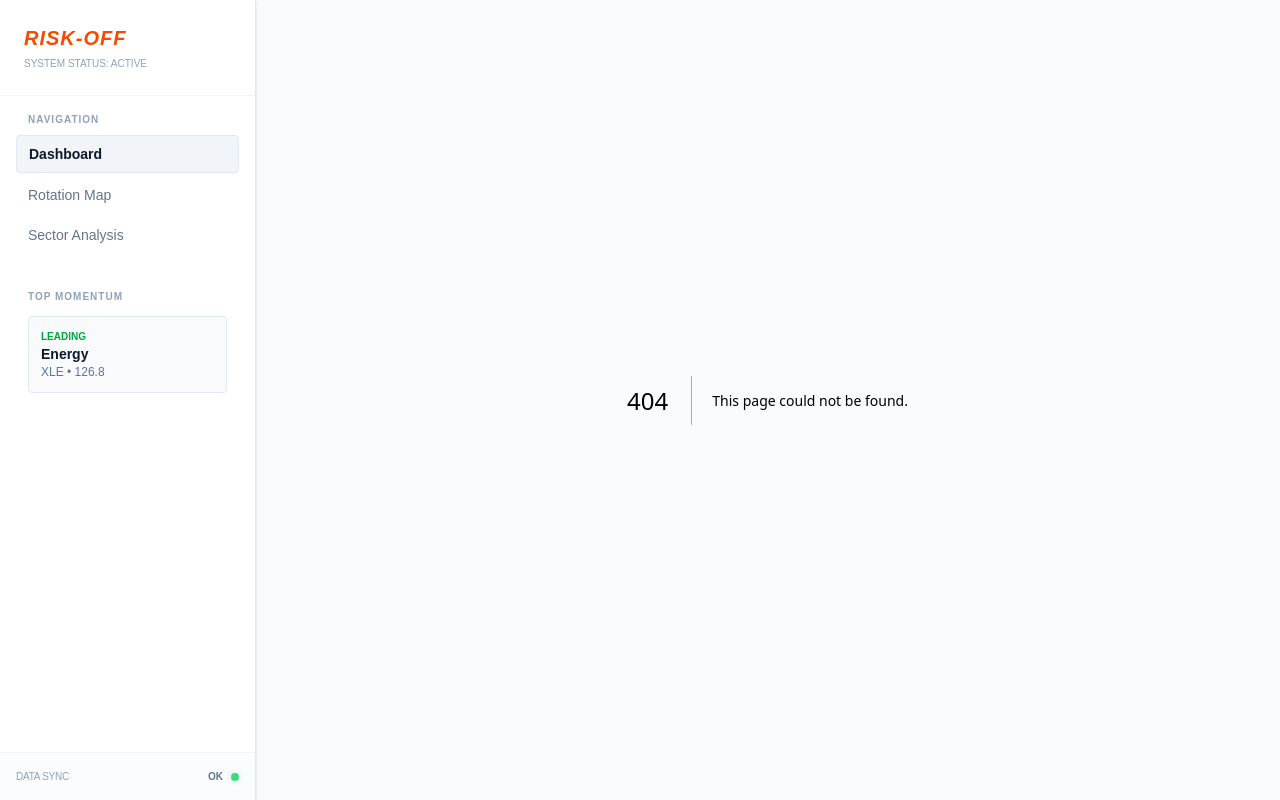
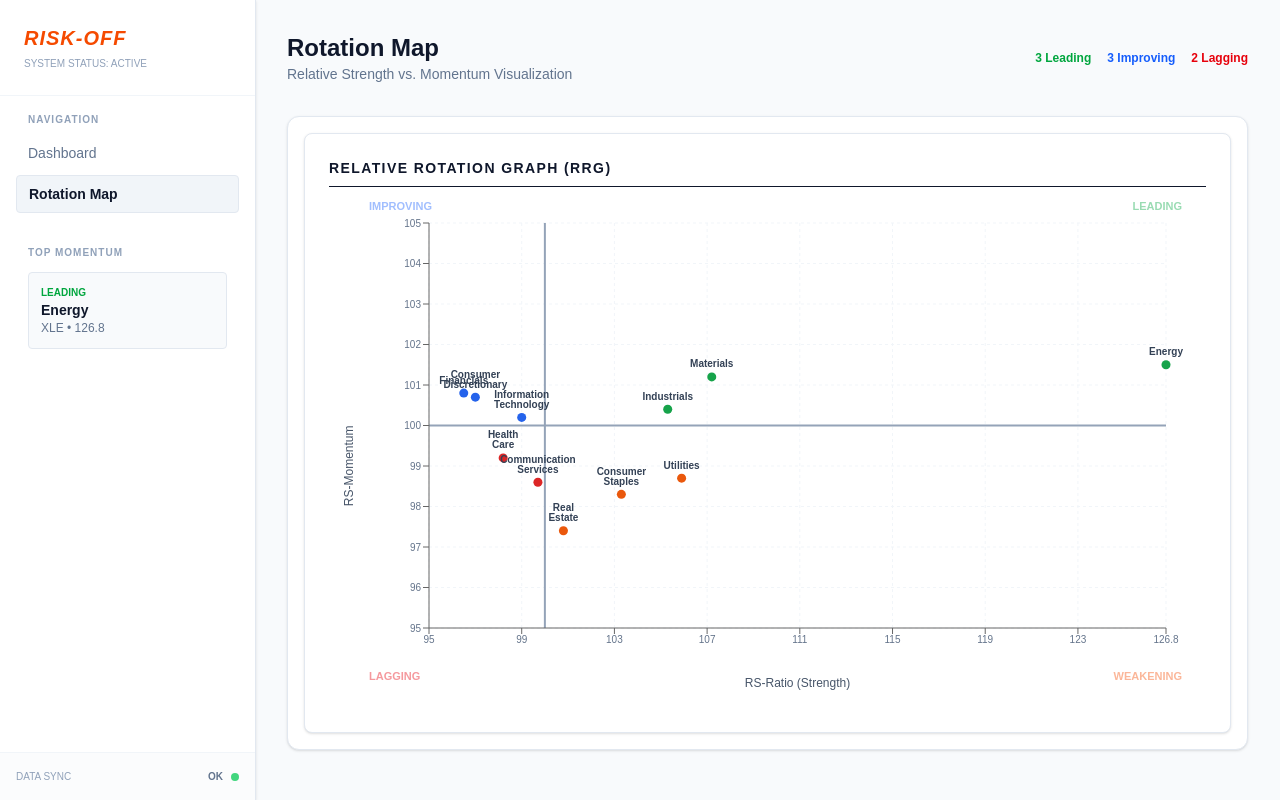
Before and after one commit to Copteez/stock-dashboard, a Next.js app: page /rotation in a window 1280 px wide. Before the commit this address had no page. Built offline with nearby package versions, Linux system fonts and the light colour scheme.

Commit message:
feat: Add RotationPage and SectorDetails components; enhance DashboardPage and Sidebar with improved functionality and styling

```diff
--- a/app/page.tsx
+++ b/app/page.tsx
@@ -1,7 +1,13 @@
-import themeData from "../data.json";
-import RotationMap from "@/components/RotationMap";
+"use client";
+
+import { useState } from "react";
+import themeData from "@/data.json";
+import SectorDetails from "@/components/SectorDetails";
 
 export default function DashboardPage() {
+  // State to track which ticker is currently expanded
+  const [selectedTicker, setSelectedTicker] = useState<string | null>(null);
+
   const counts = {
     Leading: themeData.filter((t) => t.status === "Leading").length,
     Improving: themeData.filter((t) => t.status === "Improving").length,
@@ -10,7 +16,6 @@ export default function DashboardPage() {
   };
 
   return (
-    // Main background changed to white/slate-50
     <div className="p-8 space-y-8 bg-slate-50 min-h-screen">
 
       {/* Header Section */}
@@ -27,14 +32,11 @@ export default function DashboardPage() {
         </div>
       </header>
 
-      <section>
-        <RotationMap />
-      </section>
+      {/* The Dashboard Grid */}
+      <div className="grid grid-cols-1 md:grid-cols-2 lg:grid-cols-3 gap-6 items-start">
+        {themeData.map((theme) => {
+          const isSelected = selectedTicker === theme.ticker;
 
-      {/* The Dashboard Grid - Updated for Light Mode */}
-      <div className="grid grid-cols-1 md:grid-cols-2 lg:grid-cols-3 gap-6">
-        {themeData.map((theme) => {
-          // Adjusted status colors for better readability on light backgrounds
           const statusStyles = {
             Leading: "bg-green-100 text-green-700 border-green-200",
             Improving: "bg-blue-100 text-blue-700 border-blue-200",
@@ -43,7 +45,15 @@ export default function DashboardPage() {
           };
 
           return (
-            <div key={theme.ticker} className="bg-white border border-slate-200 p-5 rounded-lg shadow-sm hover:shadow-md transition-all">
+            <div
+              key={theme.ticker}
+              onClick={() => setSelectedTicker(isSelected ? null : theme.ticker)}
+              className={`bg-white border transition-all cursor-pointer overflow-hidden rounded-lg shadow-sm hover:shadow-md ${
+                isSelected ? "ring-2 ring-blue-500 border-transparent" : "border-slate-200"
+              }`}
+            >
+              {/* Main Card Content */}
+              <div className="p-5">
                 <div className="flex justify-between items-start mb-4">
                   <div>
                     <h3 className="font-bold text-lg uppercase text-slate-900">{theme.name}</h3>
@@ -54,7 +64,6 @@ export default function DashboardPage() {
                   </span>
                 </div>
 
-              {/* Breadth Bar Section */}
                 <div className="mb-4">
                   <div className="flex justify-between text-[10px] uppercase font-mono text-slate-400 mb-1">
                      <span>Sector Breadth</span>
@@ -80,6 +89,14 @@ export default function DashboardPage() {
                   </div>
                 </div>
               </div>
+
+              {/* Expanded Details Section */}
+              {isSelected && (
+                <div className="border-t border-slate-100 animate-in fade-in slide-in-from-top-2 duration-300">
+                  <SectorDetails sector={theme} />
+                </div>
+              )}
+            </div>
           );
         })}
       </div>
--- /dev/null
+++ b/app/rotation/page.tsx
@@ -0,0 +1,32 @@
+// app/rotation/page.tsx
+import RotationMap from "@/components/RotationMap";
+import themeData from "@/data.json";
+
+export default function RotationPage() {
+  const counts = {
+    Leading: themeData.filter((t) => t.status === "Leading").length,
+    Improving: themeData.filter((t) => t.status === "Improving").length,
+    Lagging: themeData.filter((t) => t.status === "Lagging").length,
+    Weakening: themeData.filter((t) => t.status === "Weakening").length,
+  };
+
+  return (
+    <div className="p-8 space-y-8 bg-slate-50 min-h-screen">
+      <header className="flex justify-between items-center">
+        <div>
+          <h2 className="text-2xl font-bold text-slate-900">Rotation Map</h2>
+          <p className="text-slate-500 text-sm">Relative Strength vs. Momentum Visualization</p>
+        </div>
+        <div className="flex gap-4 text-xs font-mono font-bold">
+          <span className="text-green-600">{counts.Leading} Leading</span>
+          <span className="text-blue-600">{counts.Improving} Improving</span>
+          <span className="text-red-600">{counts.Lagging} Lagging</span>
+        </div>
+      </header>
+
+      <div className="bg-white p-4 rounded-xl shadow-sm border border-slate-200">
+        <RotationMap />
+      </div>
+    </div>
+  );
+}
--- /dev/null
+++ b/components/SectorDetails.tsx
@@ -0,0 +1,26 @@
+"use client";
+
+export default function SectorDetails({ sector }: { sector: any }) {
+  if (!sector) return null;
+
+  return (
+    <div className="mt-4 p-4 bg-slate-50 border-t border-slate-200 rounded-b-lg">
+      <h4 className="text-[10px] font-bold text-slate-400 uppercase mb-3 tracking-widest">
+        Top 10 Performers (vs 50MA)
+      </h4>
+      <div className="space-y-2">
+        {sector.rankings.map((stock: any, index: number) => (
+          <div key={stock.symbol} className="flex justify-between items-center text-sm">
+            <div className="flex items-center gap-2">
+              <span className="text-[10px] text-slate-300 font-mono w-4">{index + 1}</span>
+              <span className="font-bold text-slate-700">{stock.symbol}</span>
+            </div>
+            <span className={`font-mono font-bold ${stock.rs_score > 100 ? 'text-green-600' : 'text-red-600'}`}>
+              {stock.rs_score}
+            </span>
+          </div>
+        ))}
+      </div>
+    </div>
+  );
+}
--- a/components/Sidebar.tsx
+++ b/components/Sidebar.tsx
@@ -1,18 +1,21 @@
+"use client"; // <--- Add this at the very first line
+
+import Link from "next/link";
+import { usePathname } from "next/navigation";
 import themeData from "../data.json";
 
 export default function Sidebar() {
-  // Find the sector with the highest score automatically
+  const pathname = usePathname();
+
+  // Find the sector with the highest score
   const topSector = [...themeData].sort((a, b) => b.score - a.score)[0];
 
   // Count how many are 'Leading' to determine the overall market mood
   const leadingCount = themeData.filter(t => t.status === "Leading").length;
   const marketMood = leadingCount > 5 ? "Risk-On" : "Risk-Off";
-
-  // Adjusted for light background visibility
   const moodColor = leadingCount > 5 ? "text-green-600" : "text-orange-600";
 
   return (
-    // Background changed to white, border to light slate
     <aside className="w-64 bg-white border-r border-slate-200 flex flex-col h-full sticky top-0 shadow-sm">
       <div className="p-6 border-b border-slate-100">
         <h1 className={`text-xl font-black ${moodColor} uppercase tracking-wider italic`}>
@@ -28,20 +31,29 @@ export default function Sidebar() {
           Navigation
         </div>
 
-        {/* Active Button Style */}
-        <button className="w-full text-left px-3 py-2 rounded bg-slate-100 text-slate-900 text-sm font-bold border border-slate-200">
-          Dashboard
-        </button>
+        {/* Dashboard Link */}
+        <Link href="/">
+          <div className={`w-full text-left px-3 py-2 rounded text-sm transition cursor-pointer mb-1 ${
+            pathname === '/'
+            ? 'bg-slate-100 text-slate-900 font-bold border border-slate-200'
+            : 'text-slate-500 hover:bg-slate-50'
+          }`}>
+            Dashboard
+          </div>
+        </Link>
 
-        <button className="w-full text-left px-3 py-2 rounded hover:bg-slate-50 text-slate-500 hover:text-slate-900 text-sm transition">
-          Rotation Map
-        </button>
+        {/* Rotation Map Link */}
+        <Link href="/rotation">
+          <div className={`w-full text-left px-3 py-2 rounded text-sm transition cursor-pointer ${
+            pathname === '/rotation'
+            ? 'bg-slate-100 text-slate-900 font-bold border border-slate-200'
+            : 'text-slate-500 hover:bg-slate-50'
+          }`}>
+            Rotation Map
+          </div>
+        </Link>
 
-        <button className="w-full text-left px-3 py-2 rounded hover:bg-slate-50 text-slate-500 hover:text-slate-900 text-sm transition">
-          Sector Analysis
-        </button>
-
-        {/* Top Mover Shortcut: Light Version */}
+        {/* Top Mover Shortcut */}
         <div className="mt-8 px-3">
           <div className="text-[10px] font-bold text-slate-400 uppercase mb-3 tracking-widest">
             Top Momentum
@@ -54,13 +66,13 @@ export default function Sidebar() {
         </div>
       </nav>
 
-      {/* Market Status Footer: Light Version */}
+      {/* Footer */}
       <div className="p-4 border-t border-slate-100 bg-slate-50/50">
         <div className="flex justify-between items-center text-[10px] font-mono text-slate-400">
-          <span className="uppercase tracking-tight">Data Sync</span>
+          <span className="uppercase">Data Sync</span>
           <div className="flex items-center gap-2">
             <span className="text-slate-500 font-bold uppercase">OK</span>
-            <span className="h-2 w-2 rounded-full bg-green-500 shadow-[0_0_6px_rgba(34,197,94,0.4)] animate-pulse"></span>
+            <span className="h-2 w-2 rounded-full bg-green-500 animate-pulse"></span>
           </div>
         </div>
       </div>
```
Also changed, not shown: 1 other file (tests, documents, lock files or other folders). Lines whose indentation alone changed are shown as unchanged.
